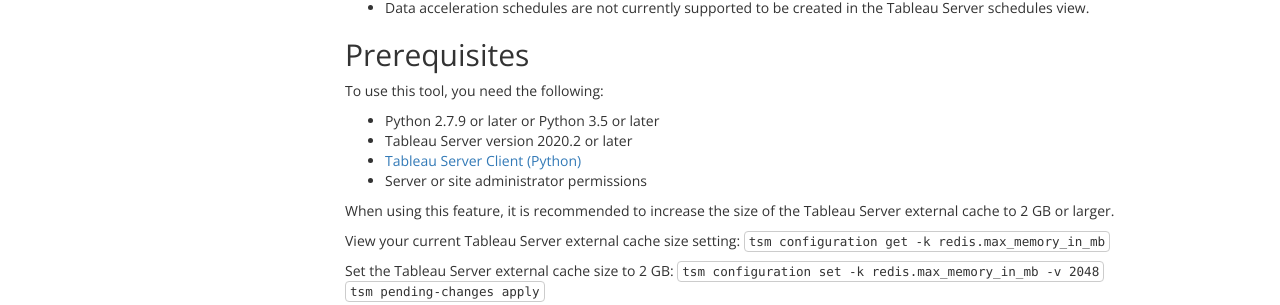
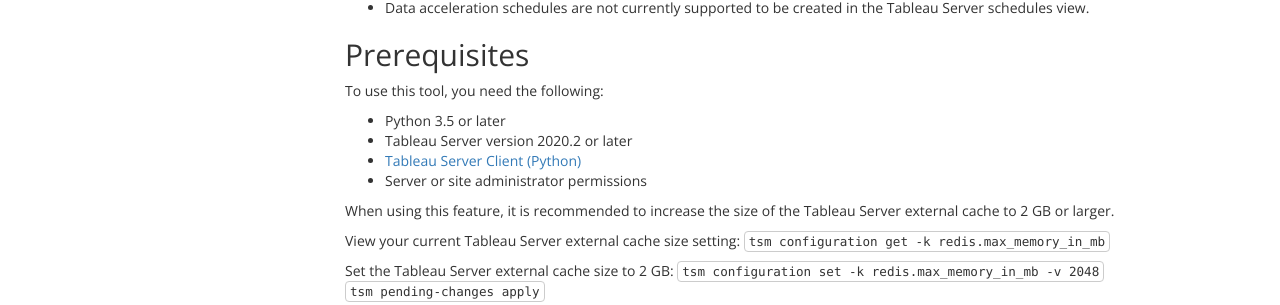
Before and after one commit to tableau/tableau-data-acceleration-client, a Jekyll site: the page built from docs/da_intro.md, in a window 1280 px wide and 1195 px high. Shown: the part 733-1038 px from the top of the window. Built offline with Jekyll 4.4.1, drawn with Linux system fonts in a browser that asks for light colours; nearby versions of some CDN libraries.

Commit message:
update requirement to Python 3.5 or later

```diff
--- a/docs/da_intro.md
+++ b/docs/da_intro.md
@@ -26,7 +26,7 @@
 
 To use this tool, you need the following:
 
-* Python 2.7.9 or later or Python 3.5 or later
+* Python 3.5 or later
 * Tableau Server version 2020.2 or later
 * [Tableau Server Client (Python)](https://tableau.github.io/server-client-python/)
 * Server or site administrator permissions
```
